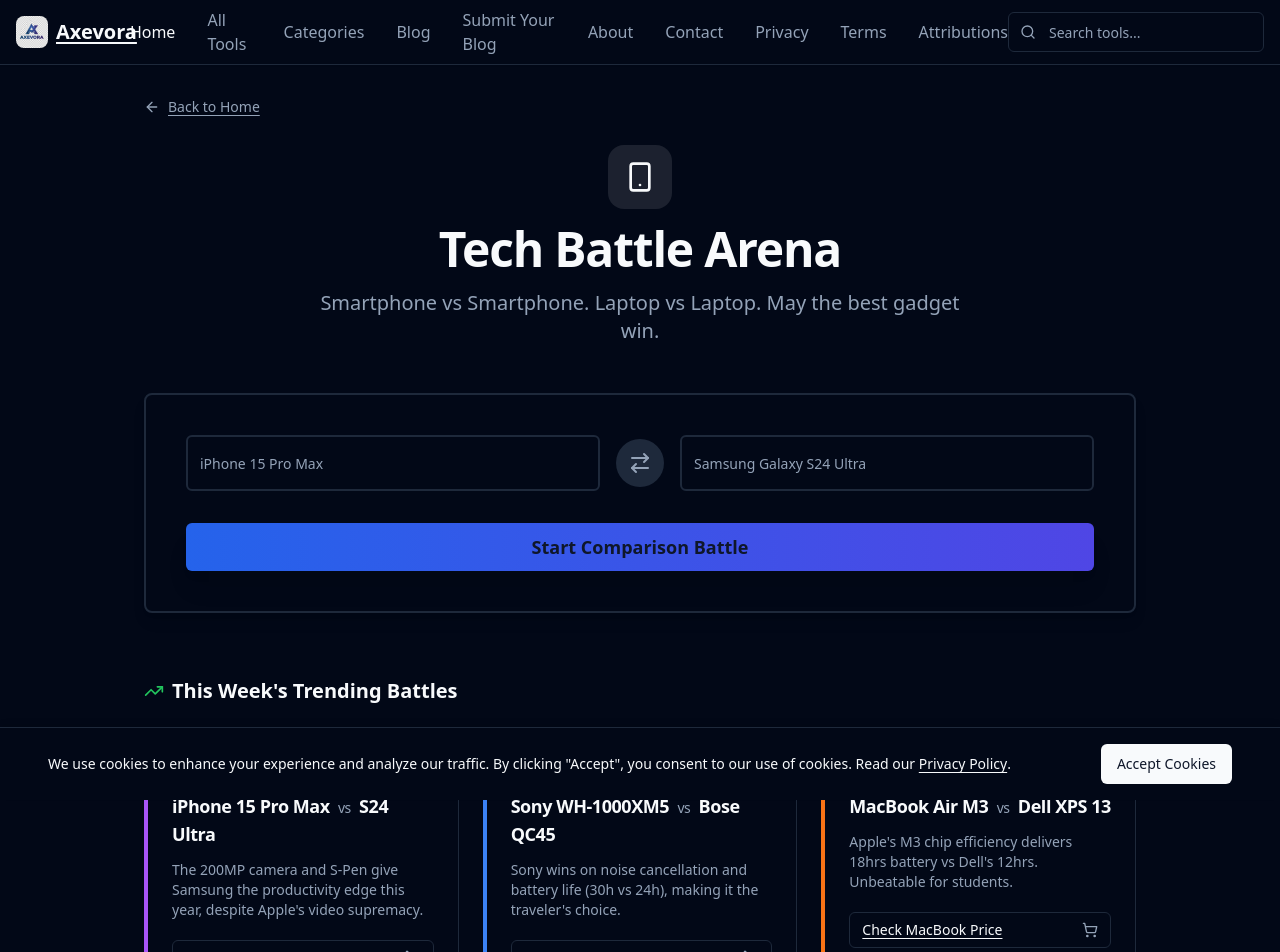
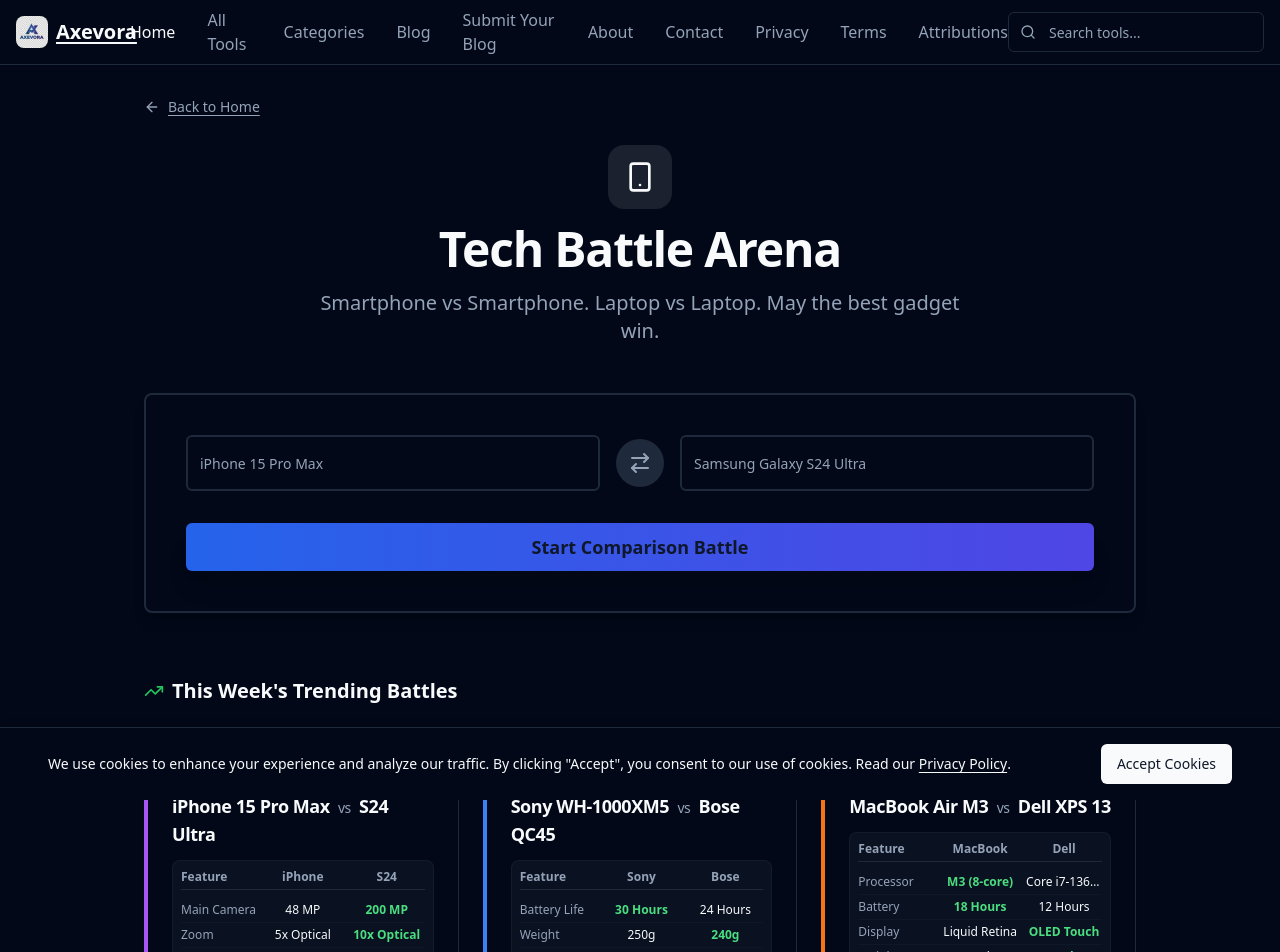
Before and after one commit to tittooin/tittoos-toolbox-hub, a React (Vite) app: page /tools/tech-versus in a window 1280 px wide. Shown: the top 952 px of the page. Built offline with nearby package versions, Linux system fonts and the light colour scheme.

Commit message:
feat: display specs in trending battles for better trust

```diff
--- a/src/components/TrendingBattles.tsx
+++ b/src/components/TrendingBattles.tsx
@@ -33,7 +33,27 @@
                                 {battle.itemA} <span className="text-muted-foreground font-normal text-sm mx-1">vs</span> {battle.itemB}
                             </CardTitle>
                         </CardHeader>
-                        <CardContent className="text-sm space-y-3">
+                        <CardContent className="text-sm space-y-4">
+                            {/* Mini Spec Table */}
+                            <div className="bg-muted/30 rounded-lg p-2 border border-border/50">
+                                <div className="grid grid-cols-3 gap-2 mb-2 text-xs font-semibold text-muted-foreground border-b pb-1">
+                                    <span>Feature</span>
+                                    <span className="text-center truncate">{battle.itemA.split(' ')[0]}</span>
+                                    <span className="text-center truncate">{battle.itemB.split(' ')[0]}</span>
+                                </div>
+                                {battle.specs.map((spec, idx) => (
+                                    <div key={idx} className="grid grid-cols-3 gap-2 text-xs py-1 border-b border-border/30 last:border-0 items-center">
+                                        <span className="font-medium text-muted-foreground truncate">{spec.label}</span>
+                                        <span className={`text-center truncate ${spec.winner === 'A' ? 'font-bold text-green-600 dark:text-green-400' : ''}`}>
+                                            {spec.valueA}
+                                        </span>
+                                        <span className={`text-center truncate ${spec.winner === 'B' ? 'font-bold text-green-600 dark:text-green-400' : ''}`}>
+                                            {spec.valueB}
+                                        </span>
+                                    </div>
+                                ))}
+                            </div>
+
                             <p className="text-muted-foreground">{battle.verdict}</p>
                             <div className="pt-2">
                                 <Button asChild variant="outline" size="sm" className="w-full justify-between group">
--- a/src/data/battles.ts
+++ b/src/data/battles.ts
@@ -4,11 +4,17 @@
     itemA: string;
     itemB: string;
     winner: string;
-    winnerColorClass: string; // e.g., "text-green-600 bg-green-50"
-    borderColorClass: string; // e.g., "border-l-purple-500"
+    winnerColorClass: string;
+    borderColorClass: string;
     verdict: string;
     affiliateLink: string;
     affiliateText: string;
+    specs: {
+        label: string;
+        valueA: string;
+        valueB: string;
+        winner: 'A' | 'B' | 'Tie';
+    }[];
 }
 
 export const trendingBattles: TrendingBattle[] = [
@@ -22,7 +28,13 @@
         borderColorClass: "border-l-purple-500",
         verdict: "The 200MP camera and S-Pen give Samsung the productivity edge this year, despite Apple's video supremacy.",
         affiliateLink: "https://www.amazon.in/s?k=Samsung+S24+Ultra&tag=axevora-21",
-        affiliateText: "Check S24 Ultra Price"
+        affiliateText: "Check S24 Ultra Price",
+        specs: [
+            { label: "Main Camera", valueA: "48 MP", valueB: "200 MP", winner: "B" },
+            { label: "Zoom", valueA: "5x Optical", valueB: "10x Optical", winner: "B" },
+            { label: "Chipset", valueA: "A17 Pro", valueB: "Snapdragon 8 Gen 3", winner: "Tie" },
+            { label: "Battery", valueA: "4422 mAh", valueB: "5000 mAh", winner: "B" }
+        ]
     },
     {
         id: "audio-battle-1",
@@ -34,7 +46,13 @@
         borderColorClass: "border-l-blue-500",
         verdict: "Sony wins on noise cancellation and battery life (30h vs 24h), making it the traveler's choice.",
         affiliateLink: "https://www.amazon.in/s?k=Sony+WH-1000XM5&tag=axevora-21",
-        affiliateText: "Check Sony Price"
+        affiliateText: "Check Sony Price",
+        specs: [
+            { label: "Battery Life", valueA: "30 Hours", valueB: "24 Hours", winner: "A" },
+            { label: "Weight", valueA: "250g", valueB: "240g", winner: "B" },
+            { label: "Drivers", valueA: "30mm", valueB: "Triport Acoustic", winner: "Tie" },
+            { label: "Charging", valueA: "3 min = 3 hrs", valueB: "15 min = 3 hrs", winner: "A" }
+        ]
     },
     {
         id: "laptop-battle-1",
@@ -46,6 +64,12 @@
         borderColorClass: "border-l-orange-500",
         verdict: "Apple's M3 chip efficiency delivers 18hrs battery vs Dell's 12hrs. Unbeatable for students.",
         affiliateLink: "https://www.amazon.in/s?k=MacBook+Air+M3&tag=axevora-21",
-        affiliateText: "Check MacBook Price"
+        affiliateText: "Check MacBook Price",
+        specs: [
+            { label: "Processor", valueA: "M3 (8-core)", valueB: "Core i7-1360P", winner: "A" },
+            { label: "Battery", valueA: "18 Hours", valueB: "12 Hours", winner: "A" },
+            { label: "Display", valueA: "Liquid Retina", valueB: "OLED Touch", winner: "B" },
+            { label: "Weight", valueA: "1.24 kg", valueB: "1.17 kg", winner: "B" }
+        ]
     }
 ];
```
